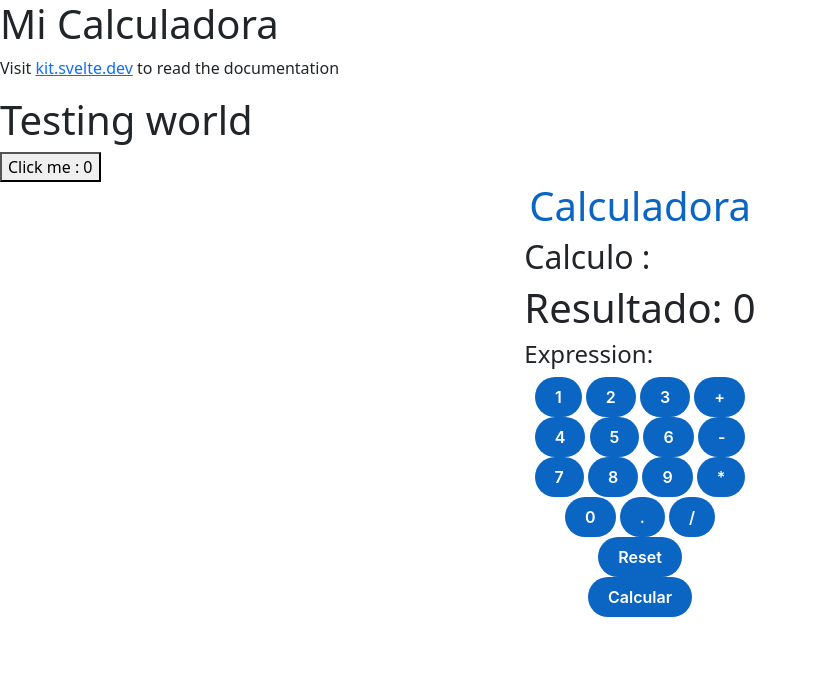
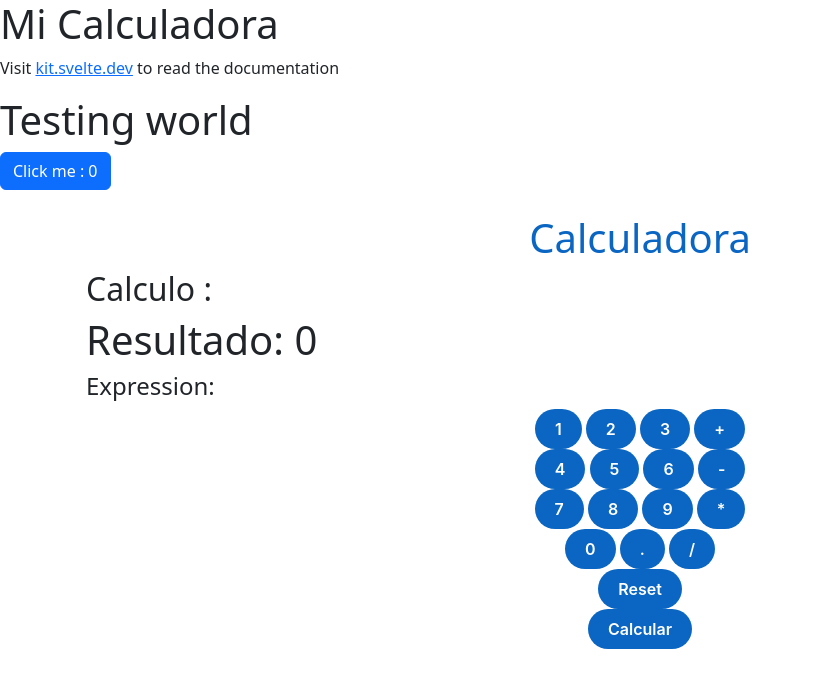
Before and after one commit to Eva02Daruma/calculadora-con-svelte, a SvelteKit app: page / in a window 1280 px wide. Shown: the top 688 px of the page, without its empty margins (0-817 px from the left). Built offline with nearby package versions, Linux system fonts and the light colour scheme.

Commit message:
Add sass package and update styles in +page.svelte

```diff
--- a/package.json
+++ b/package.json
@@ -12,6 +12,7 @@
 	"devDependencies": {
 		"@sveltejs/adapter-auto": "^2.0.0",
 		"@sveltejs/kit": "^1.27.4",
+		"sass": "^1.69.5",
 		"svelte": "^4.2.7",
 		"svelte-check": "^3.6.0",
 		"typescript": "^5.0.0",
--- a/src/routes/+page.svelte
+++ b/src/routes/+page.svelte
@@ -2,9 +2,9 @@
 <p>Visit <a href="https://kit.svelte.dev">kit.svelte.dev</a> to read the documentation</p>
 
 <h1>Testing {name}</h1>
-<button on:click={handleClick}>Click me : {count}</button>
+<button class="btn btn-primary " on:click={handleClick}>Click me : {count}</button>
 
-<div class="app-calculadora">
+<div class="container py-4 px-3 mx-auto">
     <h1 class="titulo">Calculadora</h1>
 <!-- lo mismo pero empezando desde la posicion 1 -->
 
@@ -13,6 +13,7 @@
     <h1> Resultado: {result} </h1>
     <h4> Expression: {used_expression} </h4>
 </div>
+
 
 
 <div class="calculadora">
@@ -111,15 +112,6 @@ $: if (count >= 10){
 </script>
 
 <style>
-/* estilo app */
-.app-calculadora {
-  display: flex;
-  flex-direction: column;
-  justify-content: center;
-  align-items: center;
-  width: 100%;
-}
-
 /* estilo titulo */
 .titulo {
   text-align: center;
--- a/vite.config.js
+++ b/vite.config.js
@@ -1,5 +1,6 @@
 import { sveltekit } from '@sveltejs/kit/vite';
 import { defineConfig } from 'vite';
+
 
 export default defineConfig({
 	plugins: [sveltekit()]
```
Also changed, not shown: 1 other file (tests, documents, lock files or other folders).
